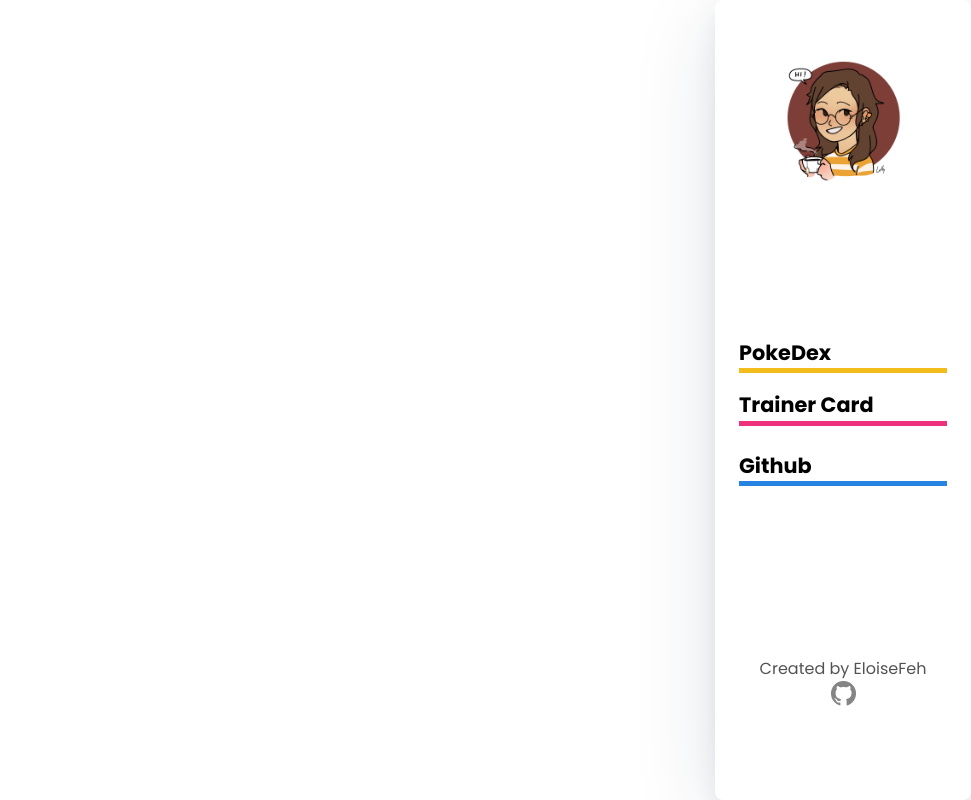
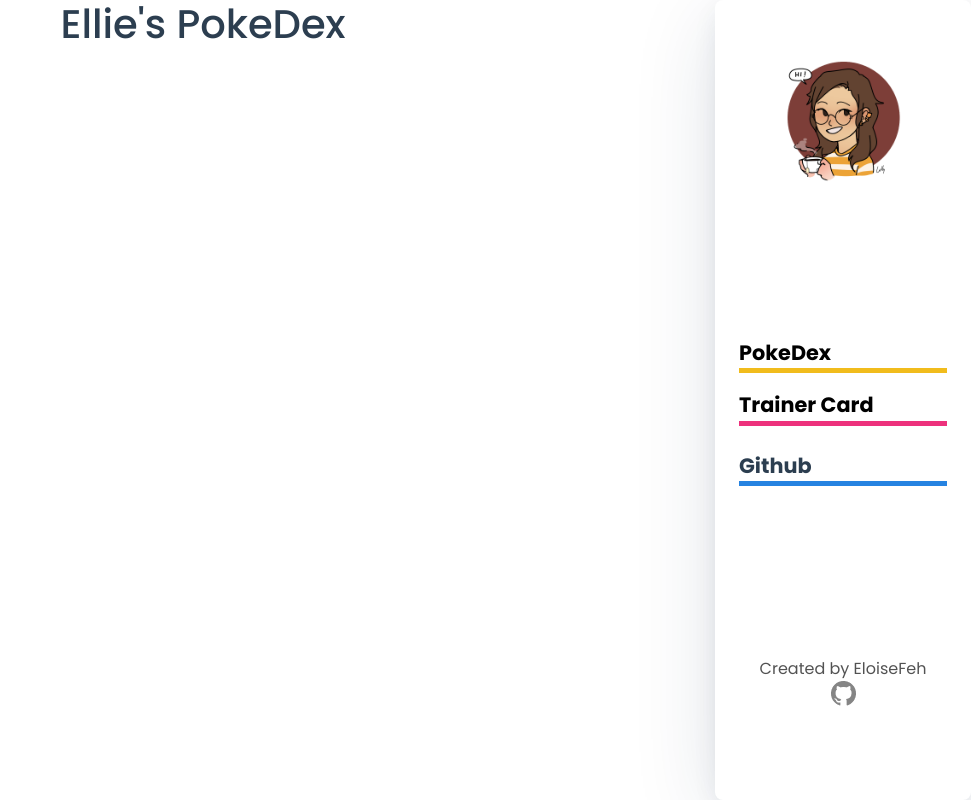
Before and after one commit to EloiseFeh/pokedex, a Vue app: page / in a window 1280 px wide. Shown: the whole page, without its empty margins (309-1280 px from the left). Built offline with nearby package versions, Linux system fonts and the light colour scheme.

Commit message:
ESSENTIAL REQ: Vue Router configuration

```diff
--- a/package.json
+++ b/package.json
@@ -11,7 +11,8 @@
     "@popperjs/core": "^2.11.2",
     "bootstrap": "^5.1.3",
     "core-js": "^3.8.3",
-    "vue": "^3.2.13"
+    "vue": "^3.2.13",
+    "vue-router": "^4.0.14"
   },
   "devDependencies": {
     "@babel/core": "^7.12.16",
--- a/src/App.vue
+++ b/src/App.vue
@@ -1,11 +1,10 @@
 <template>
   <SideMenu />
-  <!-- <HelloWorld msg="Welcome to Your Vue.js App"/> -->
+  <router-view/>
 </template>
 
 <script>
-import SideMenu from "./components/SideMenu.vue";
-// import HelloWorld from './components/HelloWorld.vue'
+import SideMenu from "@/components/SideMenu.vue";
 
 export default {
   name: "App",
--- a/src/components/SideMenu.vue
+++ b/src/components/SideMenu.vue
@@ -5,13 +5,13 @@
 
         <ul class="SideMenu-List py-4 px-4 d-flex flex-column align-items-start">
             <li class="SideMenu-Item mb-3 d-flex w-100">
-                <a href="#">PokeDex</a>
+                <router-link to="/">PokeDex</router-link>
             </li>
             <li class="SideMenu-Item mb-4 d-flex w-100">
-                <a href="#">Trainer Card</a>
+                <router-link to="/trainercard">Trainer Card</router-link>
             </li>
             <li class="SideMenu-Item mb-4 d-flex w-100">
-                <a href="https://github.com/EloiseFeh/pokedex" target="_blank">Github</a>
+                <a to="https://github.com/EloiseFeh/pokedex" target="_blank">Github</a>
             </li>
         </ul>
 
--- a/src/main.js
+++ b/src/main.js
@@ -1,6 +1,9 @@
 import { createApp } from "vue";
 import App from "./App.vue";
+import router from "./router";
 import "bootstrap/dist/css/bootstrap.min.css";
 import "bootstrap";
 
-createApp(App).mount("#app");
+const app = createApp(App);
+app.use(router);
+app.mount("#app");
--- /dev/null
+++ b/src/router/index.js
@@ -0,0 +1,24 @@
+import { createRouter, createWebHistory } from "vue-router";
+import PokeDex from "../views/PokeDex";
+
+const routes = [
+  {
+    path: "/",
+    name: "PokeDex",
+    component: PokeDex,
+  },
+  {
+    path: "/trainercard",
+    name: "TrainderCard",
+    // route level code-splitting
+    // this generates a separate chunk (about.[hash].js) for this route
+    // which is lazy-loaded when the route is visited.
+    component: () =>
+      import(/* webpackChunkName: "about" */ "../views/TrainerCard.vue"),
+  },
+];
+const router = createRouter({
+  history: createWebHistory(process.env.BASE_URL),
+  routes,
+});
+export default router;
--- /dev/null
+++ b/src/views/PokeDex.vue
@@ -0,0 +1,18 @@
+<template>
+    <div>
+        <h1> Ellie's PokeDex </h1>
+    </div>
+</template>
+
+<script>
+export default {
+    name: "PokeDex",
+    setup() {
+
+    },
+}
+</script>
+
+<style scoped>
+
+</style>
--- /dev/null
+++ b/src/views/TrainerCard.vue
@@ -0,0 +1,18 @@
+<template>
+    <div>
+        <h1> Trainer Card </h1>
+    </div>
+</template>
+
+<script>
+export default {
+    name: "TrainerCard",
+    setup() {
+
+    },
+}
+</script>
+
+<style scoped>
+
+</style>
```
Also changed, not shown: 1 other file (tests, documents, lock files or other folders).
